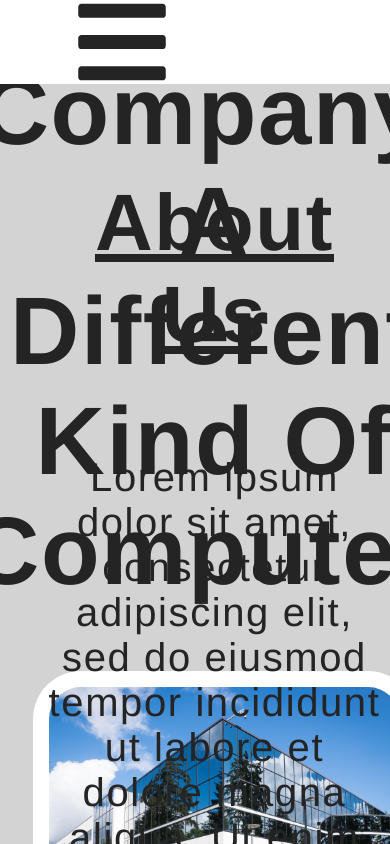
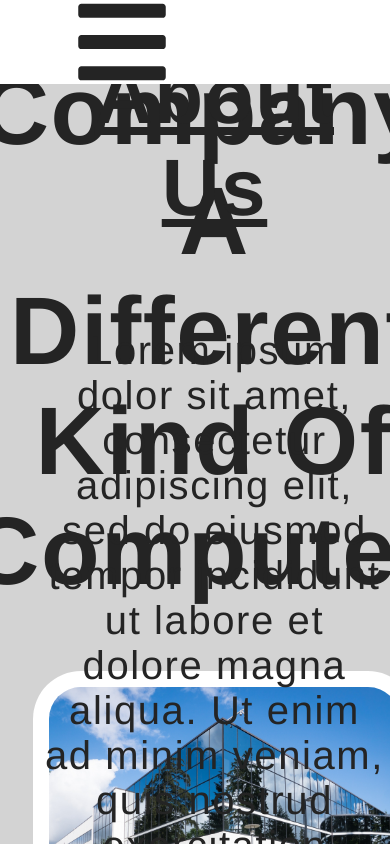
Before and after one commit to ramvilsil/business-webpage, a React (Create React App) app: page / in a window 390 px wide. Shown: the top 844 px of the page. Built offline with nearby package versions, Linux system fonts and the light colour scheme.

Commit message:
updated about (#3)

```diff
--- a/src/components/About.css
+++ b/src/components/About.css
@@ -50,7 +50,6 @@
     .about-text {
       font-size: 2.5rem;
       width: 90%;
-      margin-top: 30vh;
 
     }
     .about img {
```
